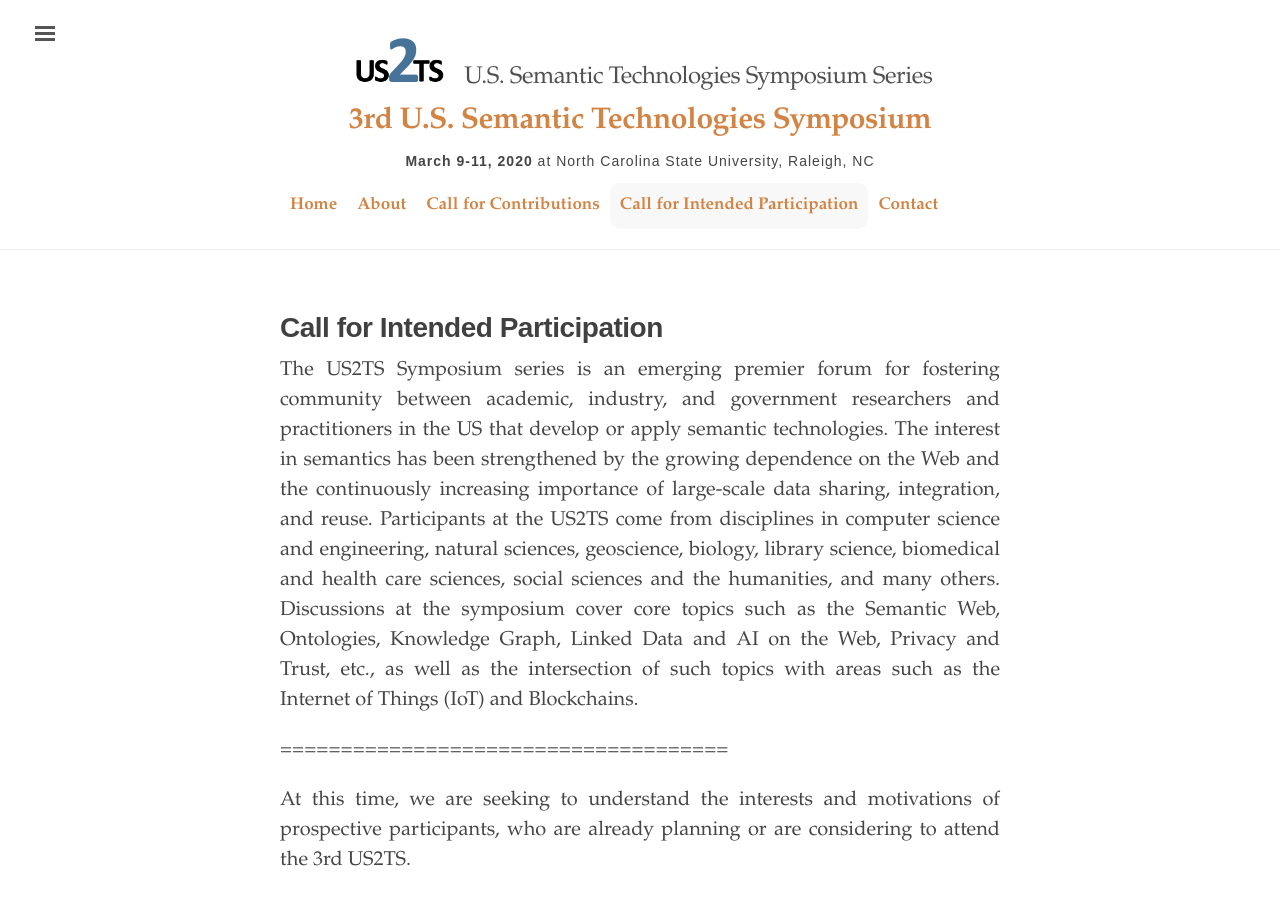
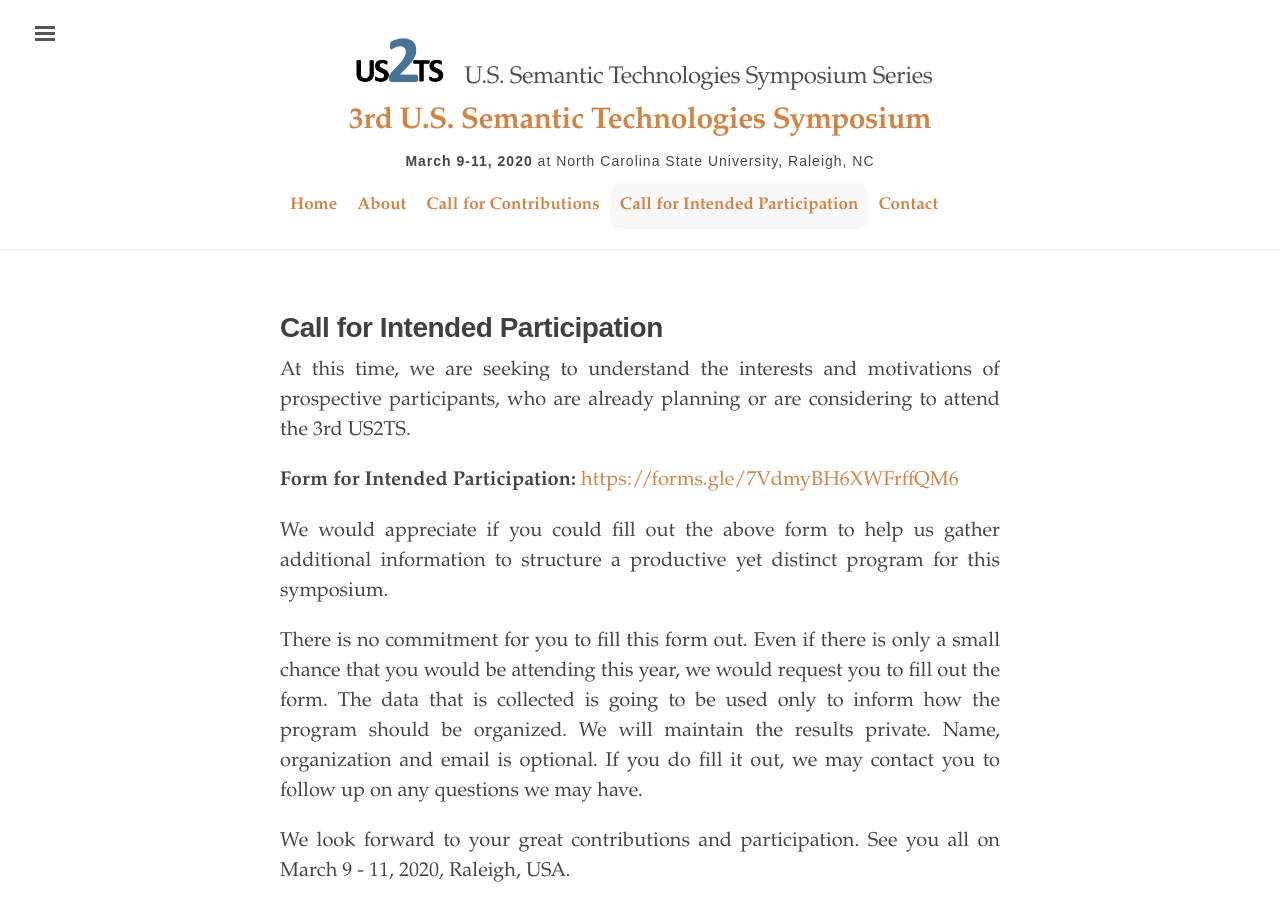
Before and after one commit to us2ts/us2ts.github.io, a Jekyll site: the page built from pages/participation.md, in a window 1280 px wide and 900 px high. Built offline with Jekyll 4.4.1, drawn with Linux system fonts in a browser that asks for light colours; comment, search, counter and statistics services are not loaded.

Commit message:
adding participation call

```diff
--- a/pages/participation.md
+++ b/pages/participation.md
@@ -6,10 +6,6 @@
 permalink: cfip
 published: true
 ---
-
-The US2TS Symposium series is an emerging premier forum for fostering community between academic, industry, and government researchers and practitioners in the US that develop or apply semantic technologies. The interest in semantics has been strengthened by the growing dependence on the Web and the continuously increasing importance of large-scale data sharing, integration, and reuse.  Participants at the US2TS come from disciplines in computer science and engineering, natural sciences, geoscience, biology, library science, biomedical and health care sciences, social sciences and the humanities, and many others. Discussions at the symposium cover core topics such as the Semantic Web, Ontologies, Knowledge Graph, Linked Data and AI on the Web, Privacy and Trust, etc., as well as the intersection of such topics with areas such as the Internet of Things (IoT) and Blockchains.
-
-=====================================
 
 At this time, we are seeking to understand the interests and motivations of prospective participants, who are already planning or are considering to attend the 3rd US2TS.
 
```
